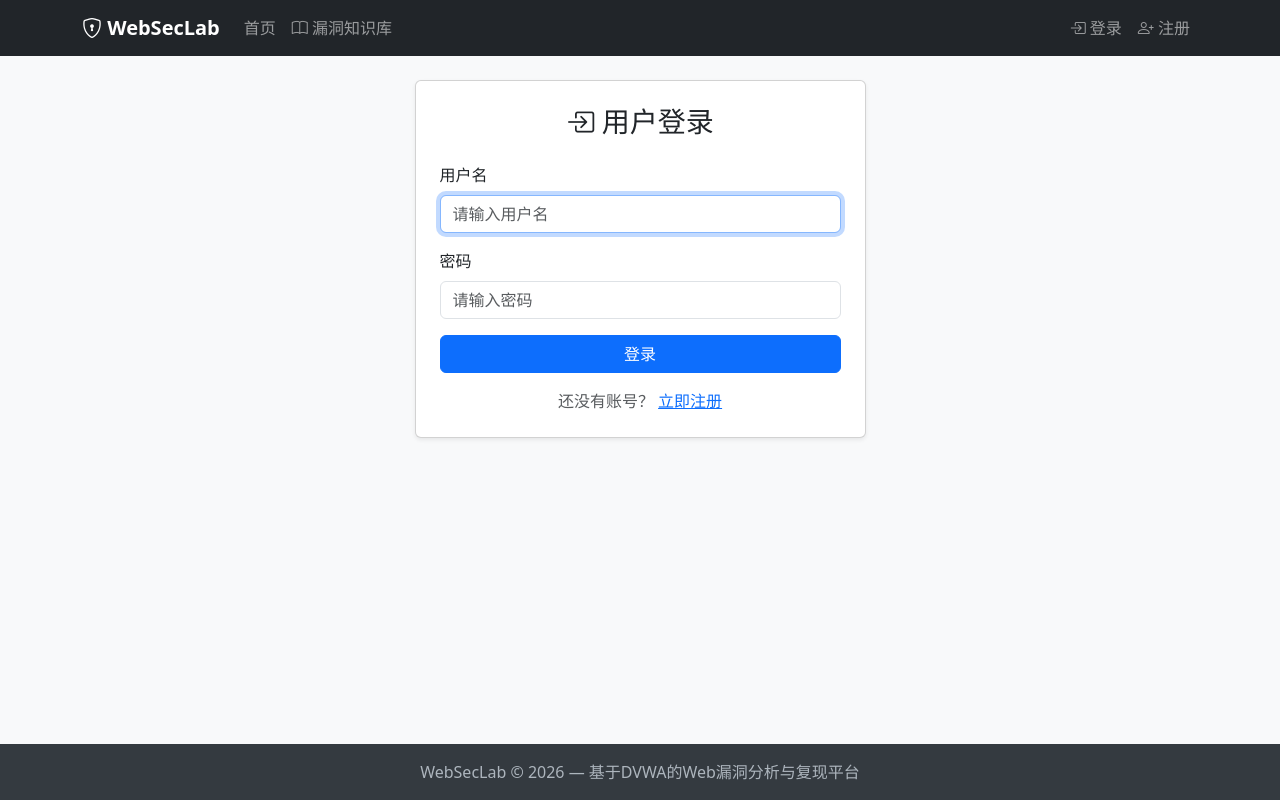
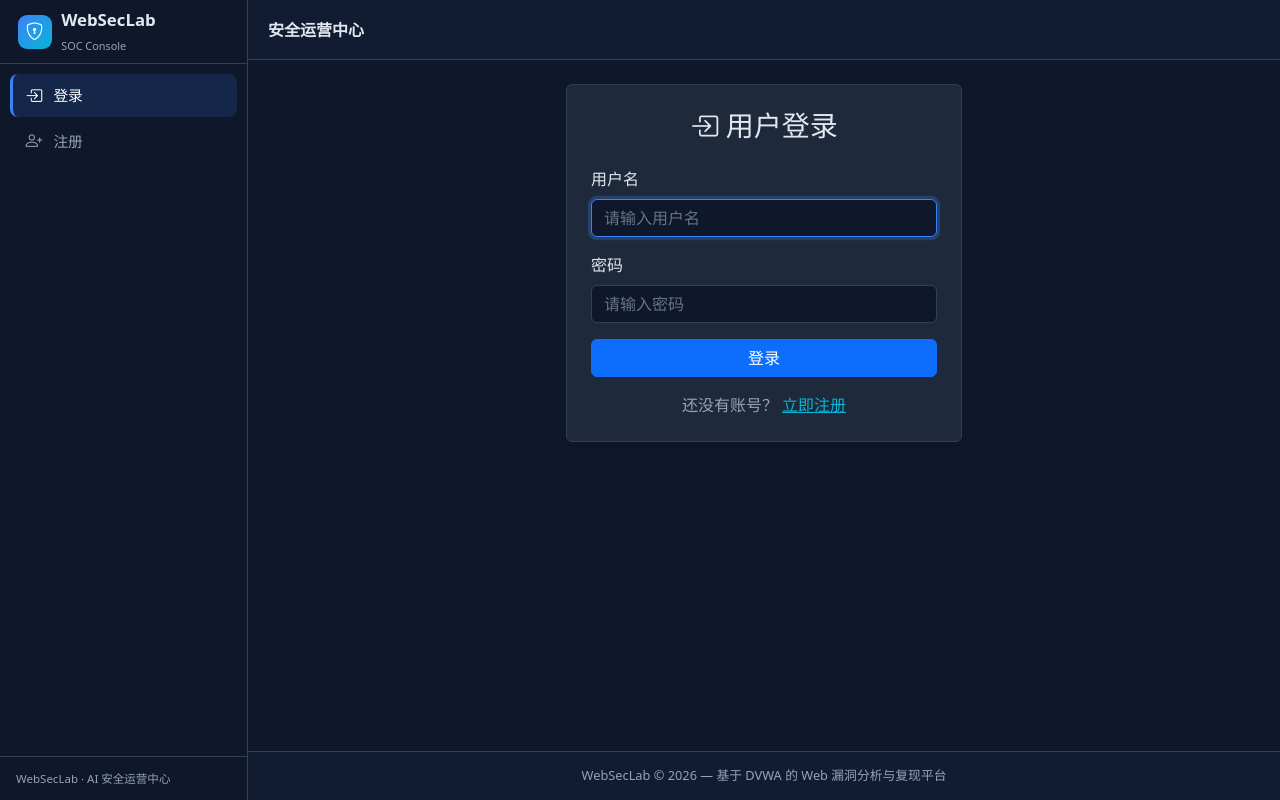
Before and after one commit to wwwwuter/WebSecLab2, a Flask app: a page that uses app/templates/base.html in a window 1280 px wide. Run offline with Flask 3, Linux system fonts and the light colour scheme.

Commit message:
UI v3 Step1: SOC dark shell (left sidebar + soc.css theme)

```diff
--- /dev/null
+++ b/app/static/css/soc.css
@@ -0,0 +1,197 @@
+/* ============================================================
+   WebSecLab v3.0 — SOC 暗色主题 (static/css/soc.css)
+   配合 <html data-bs-theme="dark"> 使用
+   设计参考: Splunk Security / Elastic Security / Grafana 暗色风
+   ============================================================ */
+
+:root {
+  --soc-bg: #0f172a;
+  --soc-sidebar: #0f172a;
+  --soc-topbar: #111c33;
+  --soc-card: #1e293b;
+  --soc-border: #334155;
+  --soc-text: #e2e8f0;
+  --soc-muted: #94a3b8;
+  --soc-accent: #3b82f6;     /* 蓝 */
+  --soc-accent-2: #06b6d4;   /* 青 */
+  --soc-success: #22c55e;    /* 绿 */
+  --soc-danger: #ef4444;     /* 红风险色 */
+  --soc-warning: #f59e0b;    /* 橙/黄 */
+  --soc-sidebar-w: 248px;
+}
+
+html[data-bs-theme="dark"] body {
+  background-color: var(--soc-bg);
+  color: var(--soc-text);
+  min-height: 100vh;
+}
+
+/* ---------- 整体布局 ---------- */
+.soc-shell { display: flex; min-height: 100vh; }
+
+/* ---------- 左侧导航 ---------- */
+.soc-sidebar {
+  width: var(--soc-sidebar-w);
+  flex: 0 0 var(--soc-sidebar-w);
+  background: var(--soc-sidebar);
+  border-right: 1px solid var(--soc-border);
+  position: fixed;
+  top: 0; bottom: 0; left: 0;
+  display: flex;
+  flex-direction: column;
+  z-index: 1040;
+  overflow-y: auto;
+}
+.soc-sidebar .brand {
+  display: flex; align-items: center; gap: .6rem;
+  padding: 0 1.1rem; height: 64px;
+  border-bottom: 1px solid var(--soc-border);
+  color: var(--soc-text); text-decoration: none;
+  flex: 0 0 64px;
+}
+.soc-sidebar .brand .logo {
+  width: 34px; height: 34px; border-radius: 9px;
+  background: linear-gradient(135deg, var(--soc-accent), var(--soc-accent-2));
+  display: flex; align-items: center; justify-content: center;
+  color: #fff; font-size: 1.1rem;
+}
+.soc-sidebar .brand .title { font-weight: 700; font-size: 1.05rem; line-height: 1.1; }
+.soc-sidebar .brand .sub { font-size: .68rem; color: var(--soc-muted); }
+
+.soc-nav { padding: .6rem .6rem; flex: 1; }
+.soc-nav .nav-link {
+  display: flex; align-items: center; gap: .7rem;
+  color: var(--soc-muted); border-radius: 8px;
+  padding: .56rem .8rem; margin-bottom: .15rem;
+  font-size: .92rem; border-left: 3px solid transparent;
+  text-decoration: none;
+}
+.soc-nav .nav-link i { font-size: 1.05rem; }
+.soc-nav .nav-link:hover { background: #15203a; color: var(--soc-text); }
+.soc-nav .nav-link.active {
+  background: rgba(59,130,246,.15); color: #fff;
+  border-left-color: var(--soc-accent);
+}
+.soc-nav .nav-link.admin { color: #f87171; }
+.soc-nav .nav-link.admin:hover { background: rgba(239,68,68,.12); color: #fecaca; }
+.soc-nav .nav-link.admin.active { background: rgba(239,68,68,.18); border-left-color: #ef4444; }
+
+.soc-sidebar .sidebar-footer {
+  padding: .8rem 1rem; border-top: 1px solid var(--soc-border);
+  font-size: .72rem; color: var(--soc-muted);
+}
+
+/* ---------- 主区域 ---------- */
+.soc-main {
+  flex: 1; margin-left: var(--soc-sidebar-w);
+  display: flex; flex-direction: column; min-width: 0; min-height: 100vh;
+}
+.soc-topbar {
+  position: sticky; top: 0; height: 60px; z-index: 1030;
+  background: var(--soc-topbar); border-bottom: 1px solid var(--soc-border);
+  display: flex; align-items: center; justify-content: space-between;
+  padding: 0 1.25rem;
+}
+.soc-topbar .page-title { font-weight: 600; font-size: 1rem; color: var(--soc-text); }
+.soc-topbar .topbar-user { display: flex; align-items: center; gap: .6rem; color: var(--soc-muted); font-size: .9rem; }
+.soc-topbar .hamburger {
+  display: none; background: none; border: 0; color: var(--soc-text);
+  font-size: 1.35rem; padding: .2rem .4rem; border-radius: 6px;
+}
+.soc-topbar .hamburger:hover { background: #1e293b; }
+
+.soc-content { flex: 1; padding: 1.5rem; width: 100%; }
+.soc-footer {
+  padding: .9rem 1.25rem; border-top: 1px solid var(--soc-border);
+  color: var(--soc-muted); font-size: .8rem; text-align: center;
+  background: var(--soc-topbar);
+}
+
+/* ---------- 卡片 / 表单 (暗色覆盖) ---------- */
+html[data-bs-theme="dark"] .card {
+  background: var(--soc-card); border-color: var(--soc-border); color: var(--soc-text);
+}
+html[data-bs-theme="dark"] .card-header {
+  background: rgba(255,255,255,.02); border-color: var(--soc-border);
+}
+html[data-bs-theme="dark"] .table { color: var(--soc-text); }
+html[data-bs-theme="dark"] .table thead th { border-color: var(--soc-border); color: var(--soc-muted); }
+html[data-bs-theme="dark"] .table td, html[data-bs-theme="dark"] .table th { border-color: var(--soc-border); }
+html[data-bs-theme="dark"] a { color: var(--soc-accent-2); }
+html[data-bs-theme="dark"] a.text-reset, html[data-bs-theme="dark"] a.link-secondary { color: var(--soc-muted) !important; }
+html[data-bs-theme="dark"] .text-muted { color: var(--soc-muted) !important; }
+html[data-bs-theme="dark"] .form-control, html[data-bs-theme="dark"] .form-select {
+  background: #0f172a; border-color: var(--soc-border); color: var(--soc-text);
+}
+html[data-bs-theme="dark"] .form-control:focus, html[data-bs-theme="dark"] .form-select:focus {
+  background: #0f172a; border-color: var(--soc-accent); color: var(--soc-text);
+  box-shadow: 0 0 0 .2rem rgba(59,130,246,.25);
+}
+html[data-bs-theme="dark"] .form-control::placeholder { color: #64748b; }
+html[data-bs-theme="dark"] .modal-content { background: var(--soc-card); border-color: var(--soc-border); color: var(--soc-text); }
+html[data-bs-theme="dark"] .modal-header, html[data-bs-theme="dark"] .modal-footer { border-color: var(--soc-border); }
+html[data-bs-theme="dark"] .page-link { background: var(--soc-card); border-color: var(--soc-border); color: var(--soc-accent-2); }
+html[data-bs-theme="dark"] .page-item.active .page-link { background: var(--soc-accent); border-color: var(--soc-accent); color: #fff; }
+html[data-bs-theme="dark"] .page-item.disabled .page-link { background: var(--soc-card); border-color: var(--soc-border); color: #475569; }
+html[data-bs-theme="dark"] .dropdown-menu { background: var(--soc-card); border-color: var(--soc-border); }
+html[data-bs-theme="dark"] .dropdown-item { color: var(--soc-text); }
+html[data-bs-theme="dark"] .dropdown-item:hover { background: #15203a; color: #fff; }
+html[data-bs-theme="dark"] .list-group-item { background: var(--soc-card); border-color: var(--soc-border); color: var(--soc-text); }
+html[data-bs-theme="dark"] .alert { color: var(--soc-text); }
+html[data-bs-theme="dark"] .breadcrumb-item, html[data-bs-theme="dark"] .breadcrumb-item a { color: var(--soc-muted); }
+html[data-bs-theme="dark"] hr { border-color: var(--soc-border); }
+html[data-bs-theme="dark"] .btn-close { filter: invert(1) grayscale(100%) brightness(200%); }
+
+/* 强调色工具类 */
+.soc-text-accent { color: var(--soc-accent); }
+.soc-text-cyan { color: var(--soc-accent-2); }
+.soc-text-success { color: var(--soc-success); }
+.soc-text-danger { color: var(--soc-danger); }
+.soc-text-warning { color: var(--soc-warning); }
+.soc-border-accent { border-color: var(--soc-accent) !important; }
+
+/* ---------- Toast 通知 ---------- */
+.toast-container { position: fixed; top: 72px; right: 20px; z-index: 1090; max-width: 420px; }
+.toast { margin-bottom: 8px; border-left: 4px solid; background: var(--soc-card); color: var(--soc-text); }
+.toast-success { border-left-color: var(--soc-success); }
+.toast-danger  { border-left-color: var(--soc-danger); }
+.toast-warning { border-left-color: var(--soc-warning); }
+.toast-info    { border-left-color: var(--soc-accent-2); }
+
+/* ---------- 漏洞正文 / 实验时间线 (暗色覆盖) ---------- */
+.vuln-text code { background-color: #0f172a; color: #f472b6; padding: .1em .35em; border-radius: 4px; font-size: .9em; }
+.vuln-text pre { background-color: #0f172a; font-size: .875rem; overflow-x: auto; margin: .5rem 0; padding: .75rem; border-radius: 6px; }
+.vuln-text pre code { background: none; color: inherit; padding: 0; }
+
+.exp-timeline { position: relative; padding-left: 1.25rem; }
+.exp-timeline::before { content: ''; position: absolute; left: .4rem; top: .25rem; bottom: .25rem; width: 2px; background: var(--soc-border); }
+.exp-timeline .tl-item { position: relative; padding-bottom: .9rem; }
+.exp-timeline .tl-item:last-child { padding-bottom: 0; }
+.exp-timeline .tl-item::before {
+  content: ''; position: absolute; left: -1.05rem; top: .3rem;
+  width: .6rem; height: .6rem; border-radius: 50%;
+  background: var(--soc-accent); border: 2px solid var(--soc-bg); box-shadow: 0 0 0 1px var(--soc-accent);
+}
+.exp-timeline .tl-time { font-size: .78rem; color: var(--soc-muted); }
+
+.token-copy-btn { cursor: pointer; }
+
+/* ---------- 滚动条 ---------- */
+.soc-sidebar::-webkit-scrollbar { width: 6px; }
+.soc-sidebar::-webkit-scrollbar-thumb { background: #334155; border-radius: 3px; }
+.soc-sidebar::-webkit-scrollbar-track { background: transparent; }
+.soc-content::-webkit-scrollbar { width: 8px; }
+.soc-content::-webkit-scrollbar-thumb { background: #334155; border-radius: 4px; }
+
+/* ---------- 移动端 ---------- */
+.soc-backdrop { display: none; }
+@media (max-width: 991.98px) {
+  .soc-sidebar { transform: translateX(-100%); transition: transform .2s ease; }
+  .soc-sidebar.show { transform: translateX(0); box-shadow: 4px 0 24px rgba(0,0,0,.5); }
+  .soc-main { margin-left: 0; }
+  .soc-topbar .hamburger { display: inline-flex; }
+  .soc-backdrop.show {
+    display: block; position: fixed; inset: 0; z-index: 1035;
+    background: rgba(2,6,23,.6);
+  }
+}
--- a/app/templates/base.html
+++ b/app/templates/base.html
@@ -1,5 +1,5 @@
 <!DOCTYPE html>
-<html lang="zh-CN">
+<html lang="zh-CN" data-bs-theme="dark">
 <head>
     <meta charset="UTF-8">
     <meta name="viewport" content="width=device-width, initial-scale=1.0">
@@ -9,182 +9,103 @@
     <link href="https://cdn.jsdelivr.net/npm/bootstrap@5.3.3/dist/css/bootstrap.min.css" rel="stylesheet">
     <!-- Bootstrap Icons -->
     <link href="https://cdn.jsdelivr.net/npm/bootstrap-icons@1.11.3/font/bootstrap-icons.min.css" rel="stylesheet">
+    <!-- SOC 暗色主题 -->
+    <link rel="stylesheet" href="{{ url_for('static', filename='css/soc.css') }}">
     <!-- HTMX -->
     <script src="https://cdn.jsdelivr.net/npm/htmx.org@2.0.4/dist/htmx.min.js"></script>
-    <style>
-        body {
-            background-color: #f8f9fa;
-            min-height: 100vh;
-            display: flex;
-            flex-direction: column;
-        }
-        .navbar-brand { font-weight: bold; }
-        .main-content { flex: 1; }
-        .role-badge { font-size: 0.75rem; }
-        footer {
-            background-color: #343a40;
-            color: #adb5bd;
-        }
-        /* Toast 通知容器 */
-        .toast-container {
-            position: fixed;
-            top: 70px;
-            right: 20px;
-            z-index: 1090;
-            max-width: 420px;
-        }
-        .toast {
-            margin-bottom: 8px;
-            border-left: 4px solid;
-        }
-        .toast-success { border-left-color: #198754; }
-        .toast-danger  { border-left-color: #dc3545; }
-        .toast-warning { border-left-color: #ffc107; }
-        .toast-info    { border-left-color: #0dcaf0; }
-        /* HTMX 加载指示器 */
-        .htmx-indicator { display: none; }
-        .htmx-request .htmx-indicator { display: inline-block; }
-        .htmx-request.htmx-indicator { display: inline-block; }
-        /* 漏洞正文渲染 (light_format): 段落/代码块排版 */
-        .vuln-text { line-height: 1.7; word-break: break-word; }
-        .vuln-text code {
-            background-color: #f1f3f5;
-            color: #d63384;
-            padding: 0.1em 0.35em;
-            border-radius: 4px;
-            font-size: 0.9em;
-        }
-        .vuln-text pre {
-            background-color: #f1f3f5;
-            font-size: 0.875rem;
-            overflow-x: auto;
-            margin: 0.5rem 0;
-        }
-        .vuln-text pre code { background: none; color: inherit; padding: 0; }
-
-        /* 实验详情: 日志时间线 */
-        .exp-timeline { position: relative; padding-left: 1.25rem; }
-        .exp-timeline::before {
-            content: ''; position: absolute; left: 0.4rem; top: 0.25rem; bottom: 0.25rem;
-            width: 2px; background: #dee2e6;
-        }
-        .exp-timeline .tl-item { position: relative; padding-bottom: 0.9rem; }
-        .exp-timeline .tl-item:last-child { padding-bottom: 0; }
-        .exp-timeline .tl-item::before {
-            content: ''; position: absolute; left: -1.05rem; top: 0.3rem;
-            width: 0.6rem; height: 0.6rem; border-radius: 50%;
-            background: #0d6efd; border: 2px solid #fff; box-shadow: 0 0 0 1px #0d6efd;
-        }
-        .exp-timeline .tl-time { font-size: 0.78rem; color: #868e96; }
-
-        /* Token 复制按钮 */
-        .token-copy-btn { cursor: pointer; }
-    </style>
     {% block extra_css %}{% endblock %}
-    {% block head_extra %}{% endblock %}
 </head>
 <body>
-    <!-- 导航栏 -->
-    <nav class="navbar navbar-expand-lg navbar-dark bg-dark">
-        <div class="container">
-            <a class="navbar-brand" href="{{ url_for('main.index') }}">
-                <i class="bi bi-shield-lock"></i> WebSecLab
+<div class="soc-shell">
+
+    <!-- 左侧导航 -->
+    <aside class="soc-sidebar" id="socSidebar">
+        <a class="brand" href="{{ url_for('main.index') }}">
+            <span class="logo"><i class="bi bi-shield-lock"></i></span>
+            <span>
+                <span class="title">WebSecLab</span><br>
+                <span class="sub">SOC Console</span>
+            </span>
         </a>
-            <button class="navbar-toggler" type="button" data-bs-toggle="collapse" data-bs-target="#navbarNav">
-                <span class="navbar-toggler-icon"></span>
-            </button>
-            <div class="collapse navbar-collapse" id="navbarNav">
-                <ul class="navbar-nav me-auto">
-                    <li class="nav-item">
-                        <a class="nav-link" href="{{ url_for('main.index') }}">首页</a>
-                    </li>
-                    <li class="nav-item">
-                        <a class="nav-link" href="{{ url_for('vuln.vuln_list') }}">
-                            <i class="bi bi-book"></i> 漏洞知识库
+        <nav class="soc-nav">
+            {% if current_user.is_authenticated %}
+            <a class="nav-link {% if request.blueprint == 'main' and request.endpoint != 'main.admin_panel' %}active{% endif %}" href="{{ url_for('main.index') }}">
+                <i class="bi bi-grid-1x2"></i> 安全态势
             </a>
-                    </li>
-                    {% if current_user.is_authenticated %}
-                    <li class="nav-item">
-                        <a class="nav-link" href="{{ url_for('exp.exp_list') }}">
-                            <i class="bi bi-flask"></i> 我的实验
+            <a class="nav-link {% if request.blueprint == 'exp' %}active{% endif %}" href="{{ url_for('exp.exp_list') }}">
+                <i class="bi bi-flask"></i> 漏洞实验
             </a>
-                    </li>
-                    <li class="nav-item">
-                        <a class="nav-link" href="{{ url_for('scan.scan_list') }}">
-                            <i class="bi bi-radar"></i> 端口扫描
+            <a class="nav-link {% if request.blueprint == 'vuln' %}active{% endif %}" href="{{ url_for('vuln.vuln_list') }}">
+                <i class="bi bi-book"></i> 漏洞库
             </a>
-                    </li>
-                    <li class="nav-item">
-                        <a class="nav-link" href="{{ url_for('ai.ai_history') }}">
-                            <i class="bi bi-robot"></i> AI分析
+            <a class="nav-link {% if request.blueprint == 'scan' %}active{% endif %}" href="{{ url_for('scan.scan_list') }}">
+                <i class="bi bi-radar"></i> 资产扫描
             </a>
-                    </li>
-                    <li class="nav-item">
-                        <a class="nav-link" href="{{ url_for('mcp.mcp_panel') }}">
-                            <i class="bi bi-cpu"></i> MCP工具
+            <a class="nav-link {% if request.blueprint == 'ai' %}active{% endif %}" href="{{ url_for('ai.ai_history') }}">
+                <i class="bi bi-robot"></i> AI 分析
             </a>
-                    </li>
-                    <li class="nav-item">
-                        <a class="nav-link" href="{{ url_for('kg.graph_view') }}">
+            <a class="nav-link {% if request.blueprint == 'kg' %}active{% endif %}" href="{{ url_for('kg.graph_view') }}">
                 <i class="bi bi-diagram-3"></i> 知识图谱
             </a>
-                    </li>
-                    <li class="nav-item">
-                        <a class="nav-link" href="{{ url_for('report.report_list') }}">
-                            <i class="bi bi-file-earmark-pdf"></i> 报告
+            <a class="nav-link {% if request.blueprint == 'report' %}active{% endif %}" href="{{ url_for('report.report_list') }}">
+                <i class="bi bi-file-earmark-pdf"></i> 报告中心
             </a>
-                    </li>
-                    <li class="nav-item">
-                        <a class="nav-link" href="{{ url_for('risk.risk_list') }}">
+            <a class="nav-link {% if request.blueprint == 'risk' %}active{% endif %}" href="{{ url_for('risk.risk_list') }}">
                 <i class="bi bi-shield-check"></i> 风险评估
             </a>
-                    </li>
-                    <li class="nav-item">
-                        <a class="nav-link" href="{{ url_for('dashboard.security_dashboard') }}">
-                            <i class="bi bi-speedometer2"></i> Dashboard
+            <a class="nav-link" href="{{ url_for('main.index') }}">
+                <i class="bi bi-person-circle"></i> 个人中心
             </a>
-                    </li>
             {% if current_user.is_admin() %}
-                    <li class="nav-item">
-                        <a class="nav-link" href="{{ url_for('main.admin_panel') }}">管理后台</a>
-                    </li>
+            <a class="nav-link admin {% if request.endpoint == 'main.admin_panel' %}active{% endif %}" href="{{ url_for('main.admin_panel') }}">
+                <i class="bi bi-gear-fill"></i> 管理中心
+            </a>
             {% endif %}
-                    {% endif %}
-                </ul>
-                <ul class="navbar-nav">
-                    {% if current_user.is_authenticated %}
-                    <li class="nav-item">
-                        <span class="nav-link">
-                            <i class="bi bi-person-circle"></i>
-                            {{ current_user.username }}
-                            {% if current_user.is_admin() %}
-                            <span class="badge bg-danger role-badge">管理员</span>
             {% else %}
-                            <span class="badge bg-info role-badge">用户</span>
-                            {% endif %}
-                        </span>
-                    </li>
-                    <li class="nav-item">
-                        <a class="nav-link" href="{{ url_for('auth.logout') }}">
-                            <i class="bi bi-box-arrow-right"></i> 退出
-                        </a>
-                    </li>
-                    {% else %}
-                    <li class="nav-item">
-                        <a class="nav-link" href="{{ url_for('auth.login') }}">
+            <a class="nav-link {% if request.endpoint == 'auth.login' %}active{% endif %}" href="{{ url_for('auth.login') }}">
                 <i class="bi bi-box-arrow-in-right"></i> 登录
             </a>
-                    </li>
-                    <li class="nav-item">
-                        <a class="nav-link" href="{{ url_for('auth.register') }}">
+            <a class="nav-link {% if request.endpoint == 'auth.register' %}active{% endif %}" href="{{ url_for('auth.register') }}">
                 <i class="bi bi-person-plus"></i> 注册
             </a>
-                    </li>
             {% endif %}
-                </ul>
+        </nav>
+        <div class="sidebar-footer">WebSecLab · AI 安全运营中心</div>
+    </aside>
+
+    <!-- 移动端遮罩 -->
+    <div class="soc-backdrop" id="socBackdrop"></div>
+
+    <!-- 主区域 -->
+    <div class="soc-main">
+        <header class="soc-topbar">
+            <div class="d-flex align-items-center gap-2">
+                <button class="hamburger" id="socToggle" type="button" aria-label="切换菜单"><i class="bi bi-list"></i></button>
+                <span class="page-title">{% block page_title %}安全运营中心{% endblock %}</span>
+            </div>
+            <div class="topbar-user">
+                {% if current_user.is_authenticated %}
+                <i class="bi bi-person-circle"></i>
+                <span>{{ current_user.username }}</span>
+                {% if current_user.is_admin() %}
+                <span class="badge bg-danger">管理员</span>
+                {% else %}
+                <span class="badge bg-info">用户</span>
+                {% endif %}
+                <a href="{{ url_for('auth.logout') }}" class="btn btn-sm btn-outline-light ms-2" title="退出登录"><i class="bi bi-box-arrow-right"></i></a>
+                {% endif %}
+            </div>
+        </header>
+
+        <main class="soc-content">
+            {% block content %}{% endblock %}
+        </main>
+
+        <footer class="soc-footer">
+            WebSecLab &copy; 2026 — 基于 DVWA 的 Web 漏洞分析与复现平台
+        </footer>
     </div>
 </div>
-    </nav>
 
 <!-- Toast 通知容器 (替代原有 Flash Alert) -->
 <div class="toast-container" id="toast-container">
@@ -215,30 +136,34 @@
     {% endwith %}
 </div>
 
-    <!-- 主内容区 -->
-    <main class="main-content container my-4">
-        {% block content %}{% endblock %}
-    </main>
-
-    <!-- 页脚 -->
-    <footer class="py-3 mt-auto">
-        <div class="container text-center">
-            <span>WebSecLab &copy; 2026 — 基于DVWA的Web漏洞分析与复现平台</span>
-        </div>
-    </footer>
-
 <!-- Bootstrap 5 JS -->
 <script src="https://cdn.jsdelivr.net/npm/bootstrap@5.3.3/dist/js/bootstrap.bundle.min.js"></script>
 
 <script>
 // ==================== Toast 通知系统 ====================
+document.addEventListener('DOMContentLoaded', function() {
     // 初始化页面加载时的 Flash Toast
-    document.addEventListener('DOMContentLoaded', function() {
     var toastEls = document.querySelectorAll('#toast-container .toast');
     toastEls.forEach(function(el) {
         var toast = new bootstrap.Toast(el);
         toast.show();
     });
+
+    // ==================== 移动端侧栏 ====================
+    var toggle = document.getElementById('socToggle');
+    var sidebar = document.getElementById('socSidebar');
+    var backdrop = document.getElementById('socBackdrop');
+    function closeSidebar() {
+        if (sidebar) sidebar.classList.remove('show');
+        if (backdrop) backdrop.classList.remove('show');
+    }
+    if (toggle) {
+        toggle.addEventListener('click', function() {
+            sidebar.classList.toggle('show');
+            backdrop.classList.toggle('show');
+        });
+    }
+    if (backdrop) backdrop.addEventListener('click', closeSidebar);
 });
 
 // 全局 showNotification 函数: 供 HTMX 响应和 JS 调用
```
Lines whose indentation alone changed are shown as unchanged.
